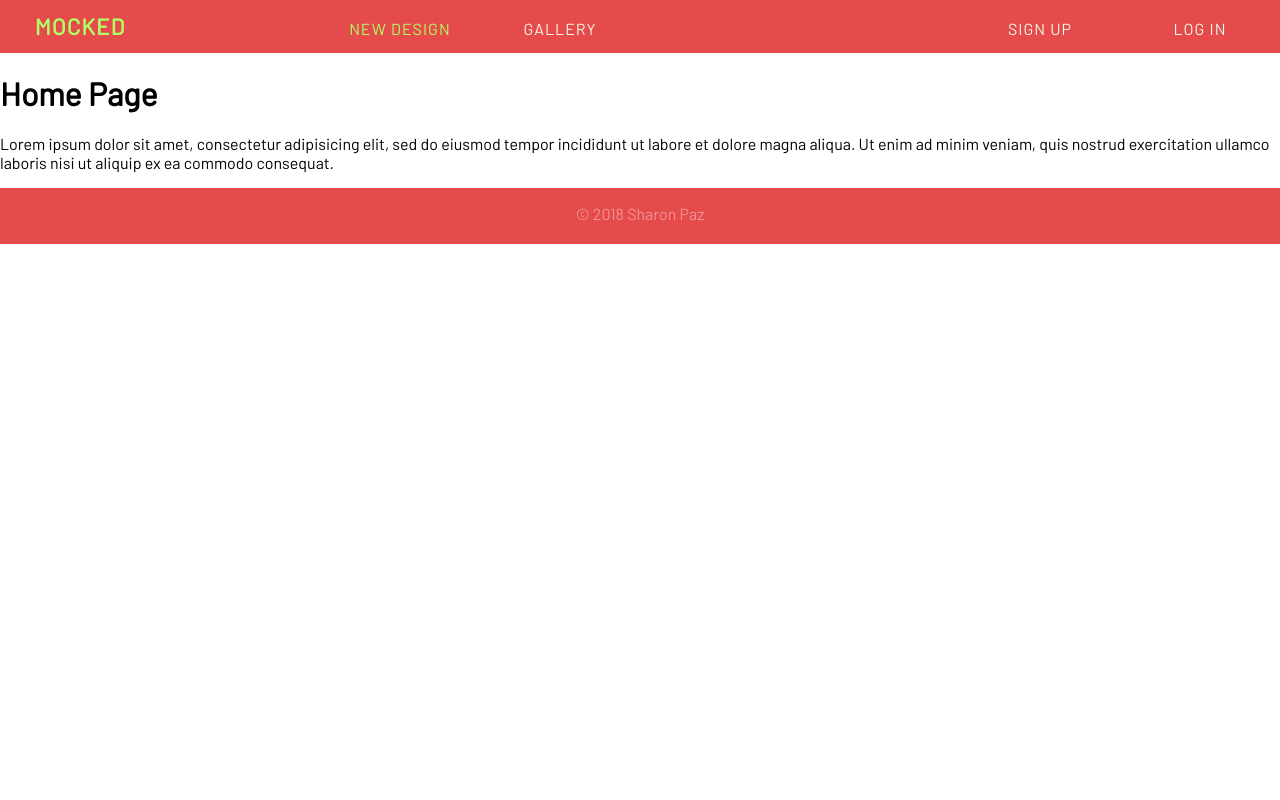
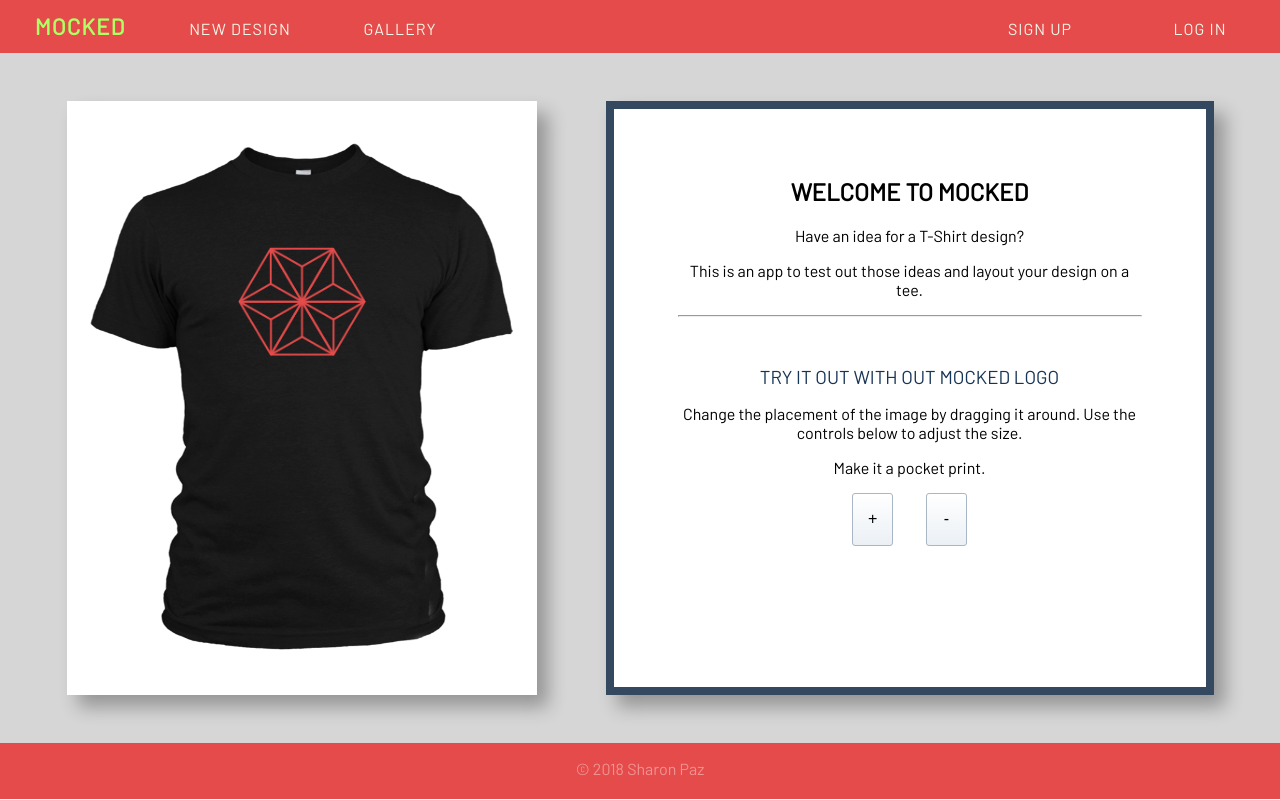
Before and after one commit to oxleberry/mocked, a Django app: page / in a window 1280 px wide. Run offline with Django 3.2, Linux system fonts and the light colour scheme; some libraries are stand-ins or nearby versions; some web fonts are replaced.

Commit message:
edited content for home page

```diff
--- a/mocked_django/mocked_project/mocked/static/css/style.css
+++ b/mocked_django/mocked_project/mocked/static/css/style.css
@@ -21,6 +21,10 @@ body {
 .flex-column {
    display: flex;
    flex-direction: column;
+}
+
+.hide {
+   display: none;
 }
 
 li {
@@ -141,6 +145,43 @@ before an elements starts shrink or wrap */
 
 }
 
+/* WELCOME ========================= */
+
+.welcome-tee-container {
+   margin-top: 0;
+   width: 470px;
+   /* width: 48%; */
+   position: relative;
+}
+
+.welcome {
+   padding: 3em 4em;
+   text-align: center;
+}
+
+.welcome-info-container {
+   max-width: 50%;
+   border: 8px solid #34485f;
+   background-color: white;
+}
+
+.welcome-buffer {
+   width: 27%;
+}
+
+.welcome-control {
+   background-image: linear-gradient(#fff, #ebf0f5);
+   height: 53px;
+   width: 41px;
+   border-radius: 3px;
+   border: 1px solid #a8b6c5;
+   font-size: 1em;
+}
+
+.try {
+   text-align: center;
+   margin-top: 3em;
+}
 
 /* MAIN ========================= */
 
@@ -150,7 +191,9 @@ main {
    /* margin: 0.8em 0 0 0; */
 }
 
-.shirt-container, .info-container {
+.shirt-container,
+.info-container,
+.welcome-info-container {
    background-color: white;
    /* border-radius: 2em; */
    margin: 0 auto;
@@ -171,7 +214,7 @@ main {
    border: 8px solid #34485f;
 }
 
-/* Tee CONTAINER ===================== */
+/* TEE CONTAINER ===================== */
 
 .tee {
    max-width: 100%;
@@ -219,6 +262,11 @@ main {
 
 /* IMAGE UPLOAD ========================= */
 
+.image-container {
+   border-bottom: 4px solid #34485f;
+   padding: 1em;
+}
+
 .image-upload {
    width: 140px;
    height: 52px;
@@ -243,14 +291,21 @@ main {
    margin-top: 1em;
 }
 
+.image-design {
+   /* border-bottom: 4px solid #34485f;
+   padding: .8em; */
+   position: relative;
+}
+
 .image-design .current-value {
-   margin: 1em 1em 0 0;
+   /* margin: 1em 1em 0 0; */
 }
 
 input[type="file"] {
    font-size: 1em;
    position: absolute;
    opacity: 0;
+   left: 0;
    padding-bottom: 2em;
 }
 
@@ -278,7 +333,7 @@ input[type="file"] {
    text-align: center;
    font-size: 2.2em;
    margin: 0;
-   padding-top: 1em;
+   /* padding-top: 1em; */
    text-transform: uppercase;
 }
 
@@ -294,17 +349,16 @@ input[type="file"] {
    /* opacity: 0; */
    width: 45%;
    background-color: white;
-   /* border-radius: 2em; */
    margin: 0 auto;
    margin-top: 1em;
-   /* border: solid 4px #aaa; */
    justify-content: space-between;
    box-shadow: 11px 12px 17px 0px rgba(0, 0, 0, 0.3);
 }
 
-gallery-shirt-container {
+.gallery-shirt-container {
    margin-bottom: 1em;
 }
+
 
 /* INFO CONTAINER ===================== */
 
@@ -316,7 +370,7 @@ main h3 {
 }
 
 .garment,
-.image-design,
+.image-container,
 .text-design {
    border-bottom: 4px solid #34485f;
    padding: .8em;
@@ -366,6 +420,9 @@ main h3 {
    font-size: 1em;
    margin-right: 0.4em;
    width: 36px;
+   border-radius: 3px;
+   border: 1px solid #a8b6c5;
+   background-image: linear-gradient(#fff, #ebf0f5);
 }
 
 .size-control:nth-last-child(2n+ 1) {
@@ -415,11 +472,11 @@ main h3 {
 
 .save {
    margin: 0 auto;
-    margin-top: 0.6em;
+   margin-top: 0.6em;
    width: 40%;
    font-size: 1em;
    color: #34475f;
-   background-color: #fff;
+   /* background-image: linear-gradient(#fff, #ebf0f5); */
    padding: .8em 4em;
    border: 3px solid #42576f;
    border-radius: 3px;
@@ -528,7 +585,7 @@ main h3 {
    /* VALUE SECTION ========== */
 
 .current-value {
-   width: 88px;
+   width: 80px;
    border-bottom: 2px solid #346394;
    text-align: center;
    padding: 0 1em 0.2em 0.4em;
@@ -571,9 +628,9 @@ footer p {
       height: auto;
    }
 
-   .shirt-container {
+   /* .shirt-container {
       width: 525px;
-   }
+   } */
 
    /* .info-container {
       width: 100%;
--- a/mocked_django/mocked_project/mocked/static/js/app.js
+++ b/mocked_django/mocked_project/mocked/static/js/app.js
@@ -131,6 +131,9 @@ $(function(){
    // RESIZE IMAGE BUTTON CONTROLS =====================
    const changeSize = 12;
    const changePosition = 6;
+   let layoutWidth;
+   let layoutArtPosTop;
+   let layoutArtPosLeft;
 
    console.log('Postion TOP: ' + $('#design-display').position().top);
    console.log('Postion LEFT: ' + $('#design-display').position().left);
@@ -185,6 +188,12 @@ $(function(){
       $('.current-width').text(`${widthInInches}"`);
       heightInInches = heightInInches.toFixed(2);
       $('.current-height').text(`${heightInInches}"`);
+      console.log('NEW');
+      console.log('ART FILE: ' + currentArtFileName);
+      console.log('WIDTH: ' + widthInInches);
+      console.log('ART POS TOP: ' + $('#design-display').position().top);
+      console.log('ART POS LEFT: ' + $('#design-display').position().left);
+
    }
 
    // adding custom text
--- a/mocked_django/mocked_project/mocked/static/js/gallery.js
+++ b/mocked_django/mocked_project/mocked/static/js/gallery.js
@@ -4,8 +4,10 @@ $(function(){
    console.log('Sanity Check2');
 
 
+   clearGalleryCalc();
+   galleryCalc();
 
-   galleryCalc();
+
 
    function galleryCalc() {
       console.log('NEW');
@@ -14,6 +16,8 @@ $(function(){
       console.log('ART POS TOP: ' + $('.gallery-display').position().top);
       console.log('ART POS LEFT: ' + $('.gallery-display').position().left);
       let galleryArtWidth = $('.gallery-art-width').text();
+      $('.gallery-display').width(galleryArtWidth);
+      console.log('WIDTH: ' + galleryArtWidth);
       let galleryArtPosTop = $(".gallery-art-pos-top").text();
       let galleryArtPosLeft = $(".gallery-art-pos-left").text();
       console.log(galleryArtWidth);
@@ -21,9 +25,18 @@ $(function(){
       galleryArtPosLeft = parseInt(galleryArtPosLeft);
       console.log(galleryArtPosTop);
       console.log(galleryArtPosLeft);
-      $('.gallery-display').width(galleryArtWidth);
       $('.gallery-display').css('top', galleryArtPosTop);
       $('.gallery-display').css('left', galleryArtPosLeft);
+      console.log('NEW';
+      console.log('ART FILE: ' + $('.gallery-display').attr('src'));
+      console.log('ART POS TOP: ' + galleryArtPosTop);
+      console.log('ART POS LEFT: ' + galleryArtPosLeft);
+   }
+
+   function clearGalleryCalc() {
+      galleryArtWidth = 0;
+      galleryArtPosTop = 0;
+      galleryArtPosLeft = 0;
    }
 
 }); // end of document.ready
--- a/mocked_django/mocked_project/mocked/templates/mocked/base.html
+++ b/mocked_django/mocked_project/mocked/templates/mocked/base.html
@@ -33,24 +33,18 @@
       <nav class="flex-nav">
          <a href="#"<h1 class="nav-logo toggle-nav">Mocked</h1><i class="fa fa-bars"></i></a>
          <ul>
-            <li><a href="{% url 'home' %}" class="nav-logo nav-logo-hidden">Mocked</a></li>
-
-            {% if user.is_authenticated %}
-            <li><a href="#">{{ user.username }}</a></li>
-            {% else %}
+            <li><a href="{% url 'home' %}" class="nav-logo nav-logo-hidden nav-active">Mocked</a></li>
+            <li><a href="{% url 'create' %}">New Design</a></li>
+            <li><a href="{% url 'design' %}">Gallery</a></li>
             <li><a href="#" class="nav-hidden">.</a></li>
-            {% endif %}
-
-            <li><a href="#" class="nav-active">New Design</a></li>
-            <li><a href="#">Gallery</a></li>
             <li><a href="#" class="nav-hidden">.</a></li>
             <li><a href="#" class="nav-hidden">.</a></li>
             {% if user.is_authenticated %}
-            <li><a href="#" class="nav-hidden">.</a></li>
-            <li><a href="{% url 'logout_user' %}">Logout</a></li>
+               <li><a href="#">{{ user.username }}</a></li>
+               <li><a href="{% url 'logout_user' %}">Logout</a></li>
             {% else %}
-            <li><a href="{% url 'signup_user' %}">Sign Up</a></li>
-            <li><a href="{% url 'login_user' %}">Log In</a></li>
+               <li><a href="{% url 'signup_user' %}">Sign Up</a></li>
+               <li><a href="{% url 'login_user' %}">Log In</a></li>
             {% endif %}
          </ul>
       </nav>
--- a/mocked_django/mocked_project/mocked/templates/mocked/create.html
+++ b/mocked_django/mocked_project/mocked/templates/mocked/create.html
@@ -93,9 +93,9 @@
       <!-- end of garment section  -->
 
       <!-- IMAGE SECTION -->
-      <section class="image-design">
+      <section class="image-container">
          <h3>Image Options</h3>
-         <div class="flex-row">
+         <div class="flex-row image-design">
 
          <!-- upload file button, masked with a styled button -->
          <input id="image-input" type="file" />
--- a/mocked_django/mocked_project/mocked/templates/mocked/home.html
+++ b/mocked_django/mocked_project/mocked/templates/mocked/home.html
@@ -1,10 +1,62 @@
 
 {% extends 'mocked/base.html' %}
+{% load staticfiles %}
 
 {% block content %}
 
-<h1> Home Page </h1>
+<main class="flex-row stacked">
+   <!-- SHIRT CONTAINER -->
+   <section class="shirt-container welcome-tee-margin">
+      <div class="current-tee">
+         <img class="tee" src={% static "images/mens-tee-front-black.png" %} />
+      </div>
+      <div class="current-design">
+         <div id="design-target" class="print-area">
+            <!-- <div class="image-resize-container"> -->
+               <!-- <img id="design-display" class="upload-art" src="" /> -->
+               <img id="design-display" src={% static "images/geo-flower.png" %} />
+               <p id="text-display"></p>
+            <!-- </div> -->
+         </div>
+      </div>
 
-<p>Lorem ipsum dolor sit amet, consectetur adipisicing elit, sed do eiusmod tempor incididunt ut labore et dolore magna aliqua. Ut enim ad minim veniam, quis nostrud exercitation ullamco laboris nisi ut aliquip ex ea commodo consequat.</p>
+
+   </section>
+   <!-- INFO CONTAINER -->
+   <section class="welcome-info-container">
+
+   <!-- GARMENT STYLE -->
+      <section class="welcome">
+         <h2>WELCOME TO MOCKED</h2>
+
+         <p>Have an idea for a T-Shirt design?</p>
+         <p>This is an app to test out those ideas and layout your design on a tee.</p>
+
+         <hr />
+
+
+      <!-- IMAGE SECTION -->
+      <div class="image-design try">
+         <h3>Try it out with out Mocked Logo</h3>
+         <p>Change the placement of the image by dragging it around. Use the controls below to adjust the size.</p>
+         <p>Make it a pocket print.</p>
+         <div class="flex-row">
+
+         <!-- upload file button, masked with a styled button -->
+         <p id="image-input" class="welcome-buffer"></p>
+         <button id="width-plus" class="welcome-control">+</button>
+         <button id="width-minus" class="welcome-control">-</button>
+         <p id="upload-button" class="welcome-buffer"></p>
+
+         </div>
+      </div>
+
+
+
+   </section>
+   <!-- end of info Container  -->
+</main>
+
+
 
 {% endblock %}
```
Also changed, not shown: mocked_django/mocked_project/mocked/templates/mocked/design.html (+1 -18 lines), mocked_django/mocked_project/media/uploads/geo-flower.png (added).
